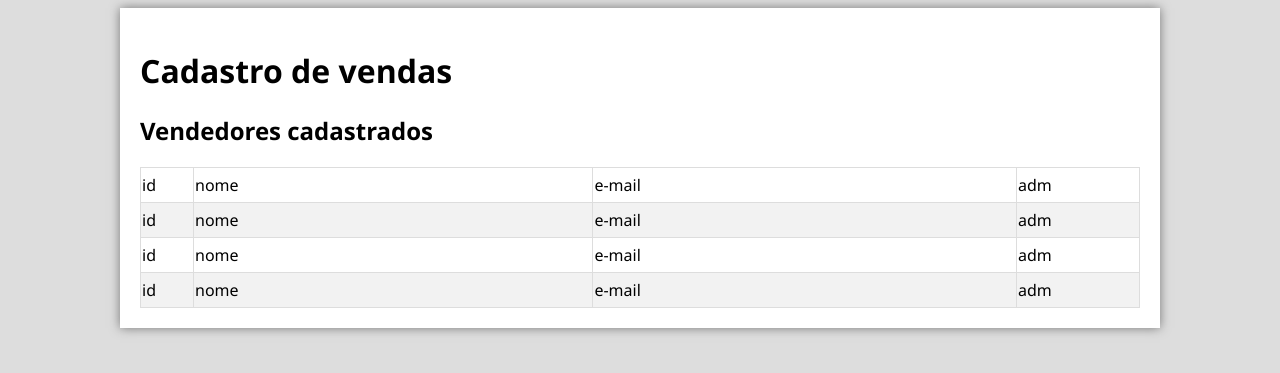
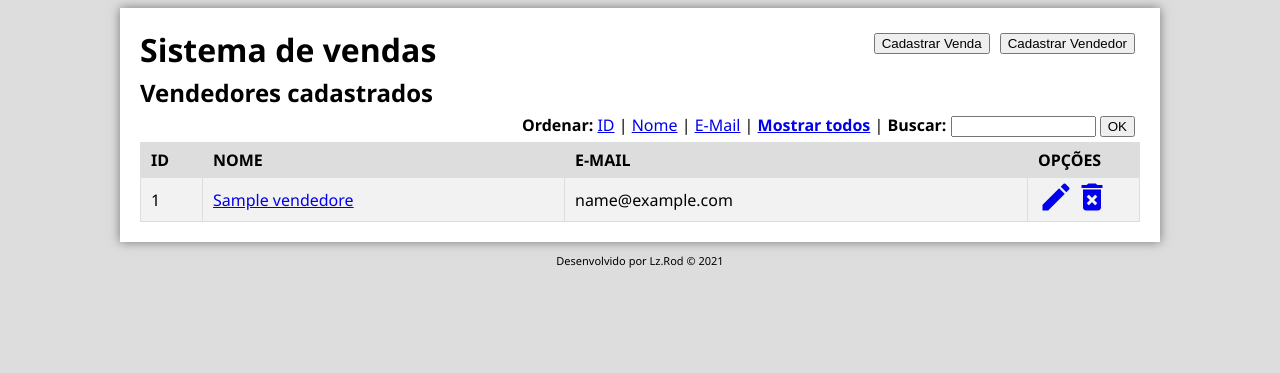
Before and after one commit to Lz-Rod/crud_vendas_php, a PHP site: page / in a window 1280 px wide. Shown: the top 373 px of the page. Run offline with PHP 8.4, Linux system fonts and the light colour scheme; tables that the repository leaves empty or names only in its code hold one stand-in row (values such as "Sample post").

Commit message:
Implementado acesso do DB ao PHP, com visualização de vendedores e suas respectivas vendas, assim como ordenação e busca de vendedores

```diff
--- a/db/query_db.sql
+++ b/db/query_db.sql
@@ -29,7 +29,6 @@ modify data_venda date not null*/
 (2, 'Maria Ferreira', 'mariaferreira@gmail.com'),
 (3, 'Stefanie Mendes', 'stefanie25@gmail.com');*/
 
-
 /*insert into vendas (id_vendedor, valor_venda, data_venda) values
 (1, '750.00', now()),
 (2, '1000.00', now()),
@@ -39,5 +38,5 @@ modify data_venda date not null*/
 
 -- select * from vendas
 
-select vendedores.id, vendedores.nome, vendedores.email, vendas.comissao, vendas.valor_venda, vendas.data_venda from vendas join vendedores
-where id_vendedor='3' and id='3';
+/*select vendedores.id, vendedores.nome, vendedores.email, vendas.comissao, vendas.valor_venda, vendas.data_venda from vendas join vendedores
+where id_vendedor='3' and id='3';*/
--- a/develop/css/style.css
+++ b/develop/css/style.css
@@ -11,6 +11,52 @@ div#container{
     box-shadow: 0px 0px 10px #777;
 }
 
+h1{
+    margin: 0px;
+}
+
+h2{
+    margin: 5px 0px 5px 0px;
+}
+
+h3{
+    margin: 5px 0px 5px 0px;
+}
+
+.linha{
+    display: flex;
+    flex-flow: row wrap;
+    }
+
+.coluna-50-l{
+    width: 50%;
+}
+
+.coluna-50-r{
+    width: 50%;
+    text-align: right;
+}
+button{
+    margin: 5px;
+}
+
+footer{
+    text-align: center;
+    font-size: 11px;
+}
+
+form#busca {
+    text-align: right;
+    margin: 5px;
+}
+
+/*icons*/
+.material-icons.md-18 { font-size: 18px; }
+.material-icons.md-24 { font-size: 24px; }
+.material-icons.md-36 { font-size: 36px; }
+.material-icons.md-48 { font-size: 48px; }
+
+/*Tabela listagem de vendedores*/
 table.listagem {
     width: 100%;
     text-align: left;
@@ -22,7 +68,8 @@ table.listagem tr{
 }
 
 table.listagem td {
-    border: 1px solid #ddd
+    border: 1px solid #ddd;
+    padding-left: 10px;
 }
 
 table.listagem tr:nth-child(even) {
@@ -33,6 +80,46 @@ table.listagem td:nth-child(1) {
     width: 50px;
 }
 
+table.listagem td:nth-child(2) {
+    width: 350px;
+}
+
 table.listagem td:nth-child(4) {
-    width: 120px;
+    width: 100px;
 }
+
+table.listagem th {
+    border: 1px solid #ddd;
+    background-color: #ddd;
+    padding-left: 10px;
+}
+
+/*tabela listagem de vendas*/
+table.vendas {
+    width: 100%;
+    text-align: left;
+    border-collapse: collapse;
+}
+
+table.vendas tr{
+    height: 35px;
+}
+
+table.vendas td {
+    border: 1px solid #ddd;
+    padding-left: 10px;
+}
+
+table.vendas tr:nth-child(even) {
+    background-color: #f2f2f2;
+}
+
+table.vendas td:nth-child(4) {
+    width: 100px;
+}
+
+table.vendas th {
+    border: 1px solid #ddd;
+    background-color: #ddd;
+    padding-left: 10px;
+}
--- /dev/null
+++ b/develop/footer.php
@@ -0,0 +1,4 @@
+<footer>
+    <p>Desenvolvido por Lz.Rod &copy; 2021</p>
+</footer>
+<?php $db->close();//fecha o db ?>
--- /dev/null
+++ b/develop/functions.php
@@ -0,0 +1,12 @@
+<?php
+    function voltar() {
+        return "<a href='index.php'><span class='material-icons md-48'>arrow_back</span></a>";
+    }
+
+    function editar() {
+        return "<a href='index.php'><span class='material-icons md-36'>mode_edit</span></a>";
+    }
+
+    function deletar() {
+        return "<a href='index.php'><span class='material-icons md-36'>delete_forever</span></a>";
+    }
--- /dev/null
+++ b/develop/header.php
@@ -0,0 +1,6 @@
+<header>
+    <div class="linha">
+        <div class="coluna-50-l"><h1>Sistema de vendas</h1></div>
+        <div class="coluna-50-r"><button>Cadastrar Venda</button><button>Cadastrar Vendedor</button></div>
+    </div>
+</header>
--- /dev/null
+++ b/develop/includes/db.php
@@ -0,0 +1,14 @@
+<?php
+    //CONEXÃO COM O DB
+    $db = new mysqli("localhost", "root", "", "db_sis_vendas"); //informar host, user, password e db
+
+    if($db->connect_errno) {//faz o tratamento de erros para problemas de conexão com db
+        echo "<p>Encontrei um erro $db->errno --> $db->connect_error</p>";
+        die();
+    }
+
+    //RESOLUÇÃO DE PROBLEMAS COM ACENTUAÇÃO
+    $db->query("SET NAMES 'utf8'");
+    $db->query("SET character_set_connection=utf8");
+    $db->query("SET character_set_client=utf8");
+    $db->query("SET character_set_results=utf8");
--- a/develop/index.php
+++ b/develop/index.php
@@ -5,18 +5,68 @@
     <meta http-equiv="X-UA-Compatible" content="IE=edge">
     <meta name="viewport" content="width=device-width, initial-scale=1.0">
     <link rel="stylesheet" href="css/style.css">
-    <title>Document</title>
+    <link href="https://fonts.googleapis.com/icon?family=Material+Icons" rel="stylesheet">
+    <title>Sistema de Vendas</title>
 </head>
 <body>
+    <?php
+        require_once "includes/db.php";//importa o arquivo de conexão ao db
+        require_once "functions.php";
+        $ordem = $_GET['o'] ?? "i";
+        $chave = $_GET['c'] ?? "";
+    ?>
     <div id="container">
-        <h1>Cadastro de vendas</h1>
+        <?php include_once "header.php"; ?>
         <h2>Vendedores cadastrados</h2>
+        <!-- Form de ordenação e busca dos vendedores-->
+        <form method="get" id="busca" action="index.php">
+            <strong>Ordenar: </strong>
+            <a href="index.php?o=i&c=<?php echo $chave;?>">ID</a> |
+            <a href="index.php?o=n&c=<?php echo $chave;?>">Nome</a> |
+            <a href="index.php?o=e&c=<?php echo $chave;?>">E-Mail</a> |
+            <a href="index.php"><strong>Mostrar todos</strong></a> |
+            <strong>Buscar: </strong><input type="text" name="c" size="15" maxlength="100"/>
+            <input type="submit" value="OK"/>
+        </form>
+        <!-- Exibição dos vendedores-->
         <table class='listagem'>
-            <tr><td>id</td><td>nome</td><td>e-mail</td><td>adm</td></tr>
-            <tr><td>id</td><td>nome</td><td>e-mail</td><td>adm</td></tr>
-            <tr><td>id</td><td>nome</td><td>e-mail</td><td>adm</td></tr>
-            <tr><td>id</td><td>nome</td><td>e-mail</td><td>adm</td></tr>
+            <tr><th>ID<th>NOME<th>E-MAIL<th>OPÇÕES
+            <?php
+                $q = "select * from vendedores ";//query de exibição
+
+                if(!empty($chave)){//busca na lista de vendedores por id, nome ou email
+                    $q .= "Where id like '%$chave%' OR nome like '%$chave%' OR email like '%$chave%' ";
+                }
+
+                switch ($ordem) {//ordenador da exibição dos vendedores
+                    case "n":
+                        $q .= "order by nome";
+                        break;
+                    case "e":
+                        $q .= "order by email";
+                        break;
+                    default:
+                        $q .= "order by id";
+                }
+
+                $busca = $db->query($q);
+                if(!$busca) {
+                    echo "<tr><td>Infelizmente a busca deu errado";
+                } else {
+                    if($busca->num_rows == 0) {
+                        echo "<tr><td>Nenhum vendedor cadastrado";
+                    } else {
+                        while($reg=$busca->fetch_object()){
+                            echo "<tr><td>$reg->id";
+                            echo "<td><a href='vendas.php?id=$reg->id'>$reg->nome</a>";
+                            echo "<td>$reg->email";
+                            echo "<td>".editar().deletar();
+                        }
+                    }
+                }
+            ?>
         </table>
     </div>
+    <?php include_once "footer.php";?>
 </body>
 </html>
--- a/develop/modelo.php
+++ b/develop/modelo.php
@@ -5,6 +5,7 @@
     <meta http-equiv="X-UA-Compatible" content="IE=edge">
     <meta name="viewport" content="width=device-width, initial-scale=1.0">
     <link rel="stylesheet" href="css/style.css">
+    <link href="https://fonts.googleapis.com/icon?family=Material+Icons" rel="stylesheet">
     <title>Document</title>
 </head>
 <body>
```
Also changed, not shown: develop/vendas.php (added, +53 -0 lines).
